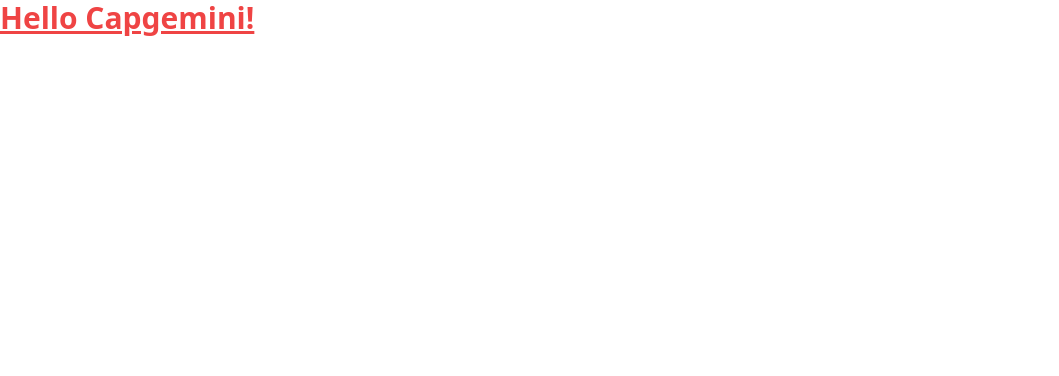
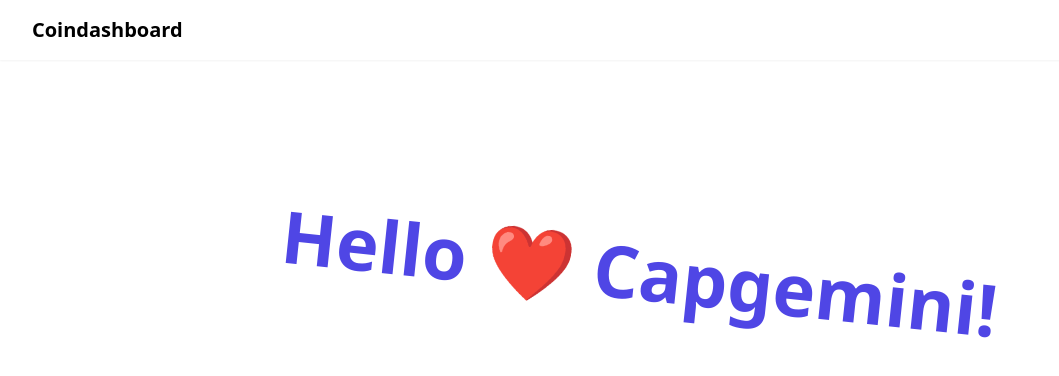
Before and after one commit to agnieszkapiela/coindashboard-frontend, a React (Create React App) app: page / in a window 1280 px wide. Shown: the top 376 px of the page, without its empty margins (0-1059 px from the left). Built offline with nearby package versions, Linux system fonts and the light colour scheme.

Commit message:
add bigger hello msg

```diff
--- a/src/App.js
+++ b/src/App.js
@@ -1,9 +1,14 @@
 function App() {
   return (
-    <h1 className="text-3xl font-bold underline text-red-500">
-      Hello Capgemini!
-    </h1>
+    <>
+    <header className="px-8 py-4 text-xl font-semibold shadow-sm">
+      <h1>Coindashboard</h1>
+    </header>
+    <div className="container mx-auto text-center sm:w-7/12 md:w-2/3">
+      <h1 className="text-6xl font-bold text-indigo-600 md:text-7xl mt-44 rotate-6 ">Hello ❤️ Capgemini!</h1>
+    </div>
 
+    </>
   );
 }
 
```
